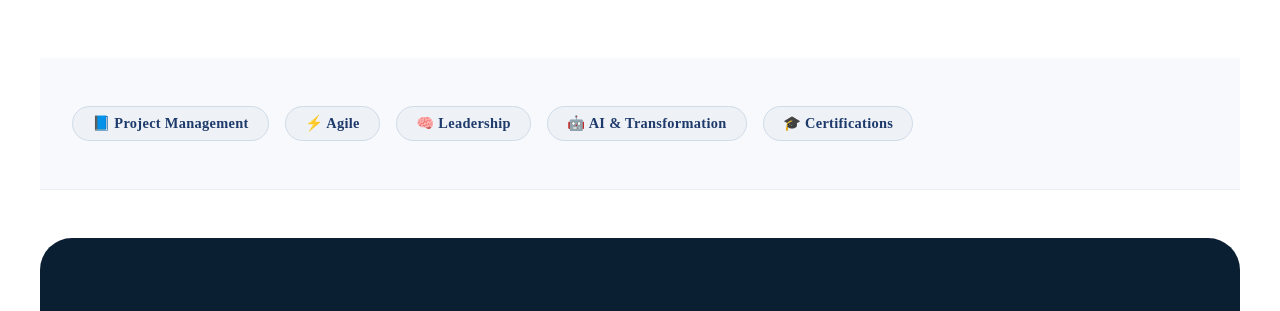
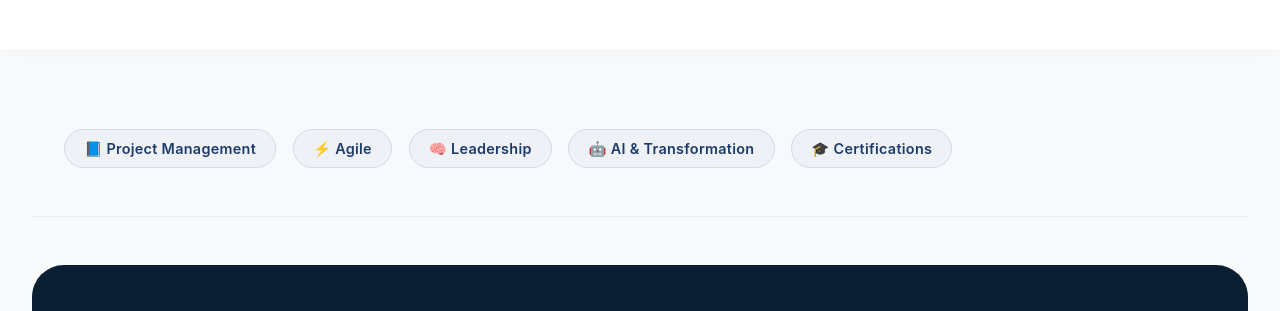
Before and after one commit to TbabsTechnologyInstitute/tbabstechnologyinstitute, a plain HTML site: page research.html in a window 1280 px wide. Shown: the part 218-529 px from the top of the page. Drawn offline with Linux system fonts and the light colour scheme.

Commit message:
Fix HTML encoding issues in research.html

```diff
--- a/research.html
+++ b/research.html
@@ -6,7 +6,7 @@
   <title>T-babs Technology Institutet | where learning is center</title>
   <!-- Font Awesome 6 (free) for icons -->
   <link rel="stylesheet" href="https://cdnjs.cloudflare.com/ajax/libs/font-awesome/6.0.0-beta3/css/all.min.css">
-  <link rel="stylesheet" href="css\stylemining.css">
+  <link rel="stylesheet" href="stylemining.css">
   <link rel="stylesheet" href="research.css">
 </head>
 <body>
```
